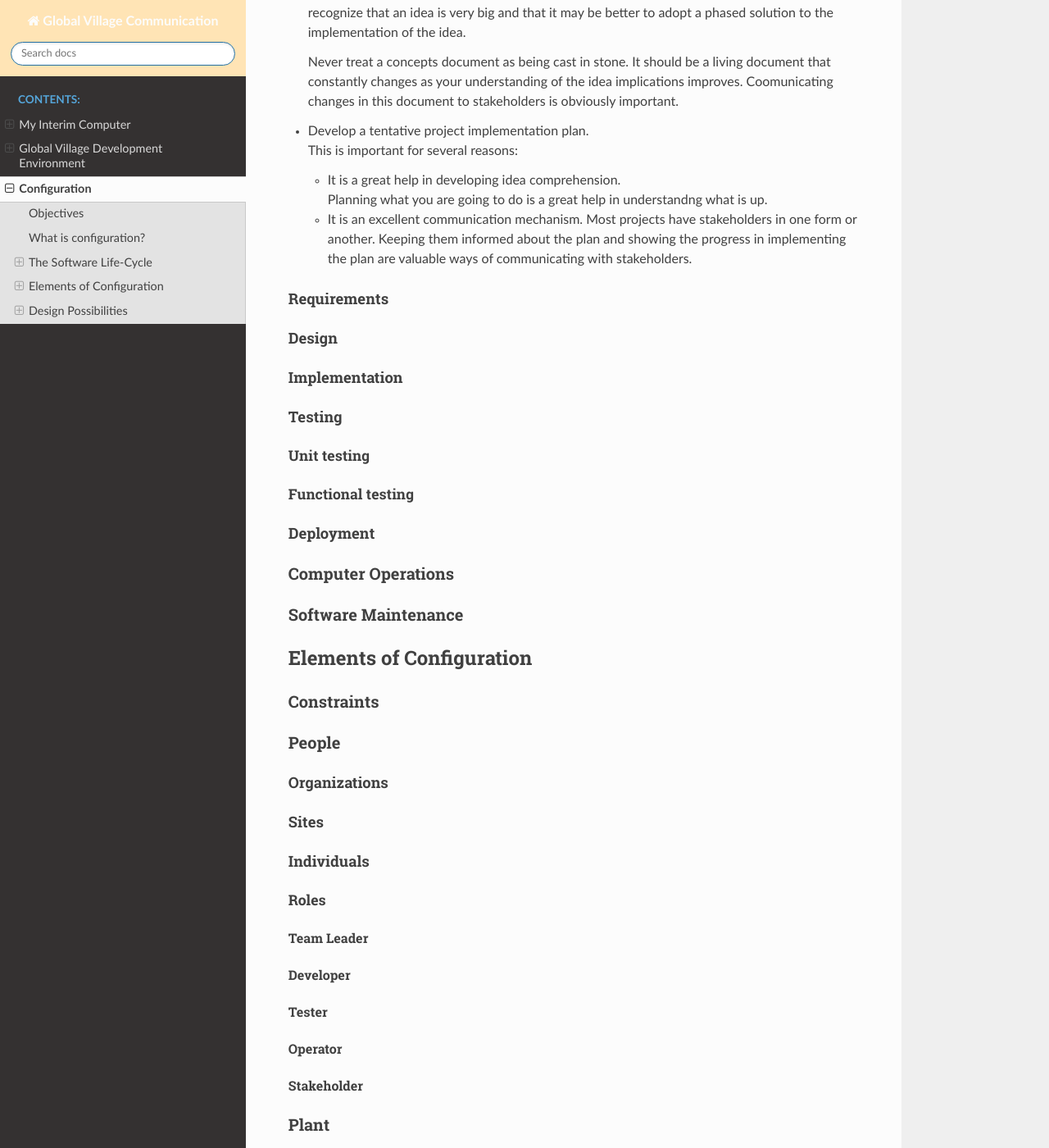
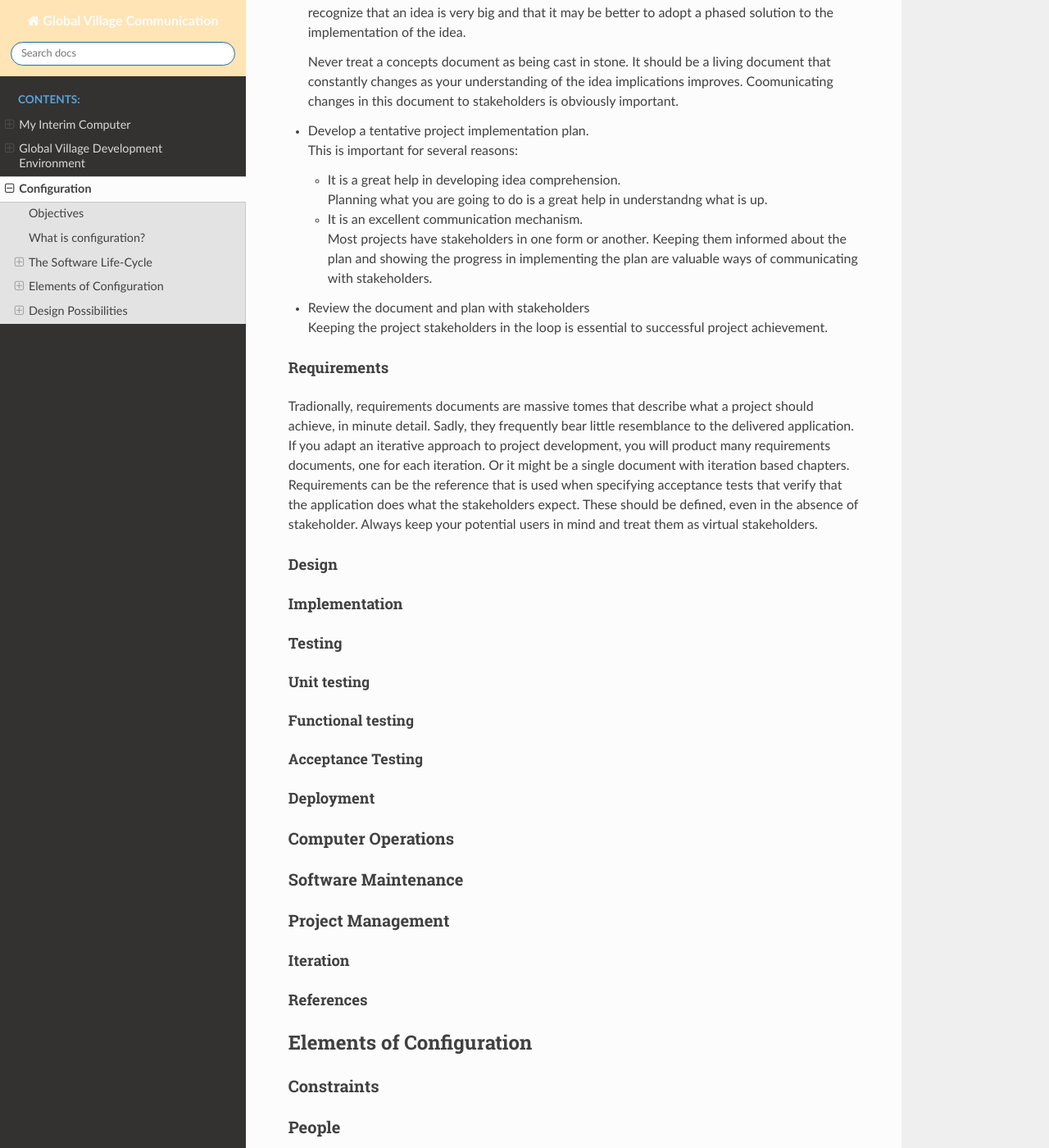
Before and after one commit to globalvillagesoftware/infrastructure, a Sphinx documentation site: the page built from docs/no-batchfile/source/configuration.rst, in a window 1280 px wide and 1400 px high, scrolled down 1429 px. Shown: the whole window at 82% size. Built offline with Sphinx 7.4.7 and the Read the Docs theme 2.0.0, drawn with Linux system fonts in a browser that asks for light colours; some of the changed text lies outside the part shown.

Commit message:
Work in progress on issue #2

```diff
--- a/docs/no-batchfile/source/configuration.rst
+++ b/docs/no-batchfile/source/configuration.rst
@@ -87,13 +87,26 @@ iteratively.
   * It is a great help in developing idea comprehension. |br|
     Planning what you are going to do is a great help in understandng what is up.
 
-  * It is an excellent communication mechanism.
+  * It is an excellent communication mechanism. |br|
     Most projects have stakeholders in one form or another. Keeping them
     informed about the plan and showing the progress in implementing the plan
     are valuable ways of communicating with stakeholders.
 
+* Review the document and plan with stakeholders |br|
+  Keeping the project stakeholders in the loop is essential to successful
+  project achievement.
+
 Requirements
 ------------
+Tradionally, requirements documents are massive tomes that describe what a
+project should achieve, in minute detail. Sadly, they frequently bear little
+resemblance to the delivered application. If you adapt an iterative approach to
+project development, you will product many requirements documents, one for each
+iteration. Or it might be a single document with iteration based chapters.
+Requirements can be the reference that is used when specifying acceptance tests
+that verify that the application does what the stakeholders expect. These should
+be defined, even in the absence of stakeholder. Always keep your potential
+users in mind and treat them as virtual stakeholders.
 
 Design
 ------
@@ -110,6 +123,9 @@ Unit testing
 Functional testing
 ^^^^^^^^^^^^^^^^^^
 
+Acceptance Testing
+^^^^^^^^^^^^^^^^^^
+
 Deployment
 ----------
 
@@ -118,6 +134,15 @@ Computer Operations
 
 Software Maintenance
 ====================
+
+Project Management
+==================
+
+Iteration
+---------
+
+References
+----------
 
 *************************
 Elements of Configuration
@@ -155,6 +180,15 @@ Operator
 
 Stakeholder
 """""""""""
+
+Application
+"""""""""""
+
+Project
+"""""""
+
+Milestone
+"""""""""
 
 Plant
 =====
```
